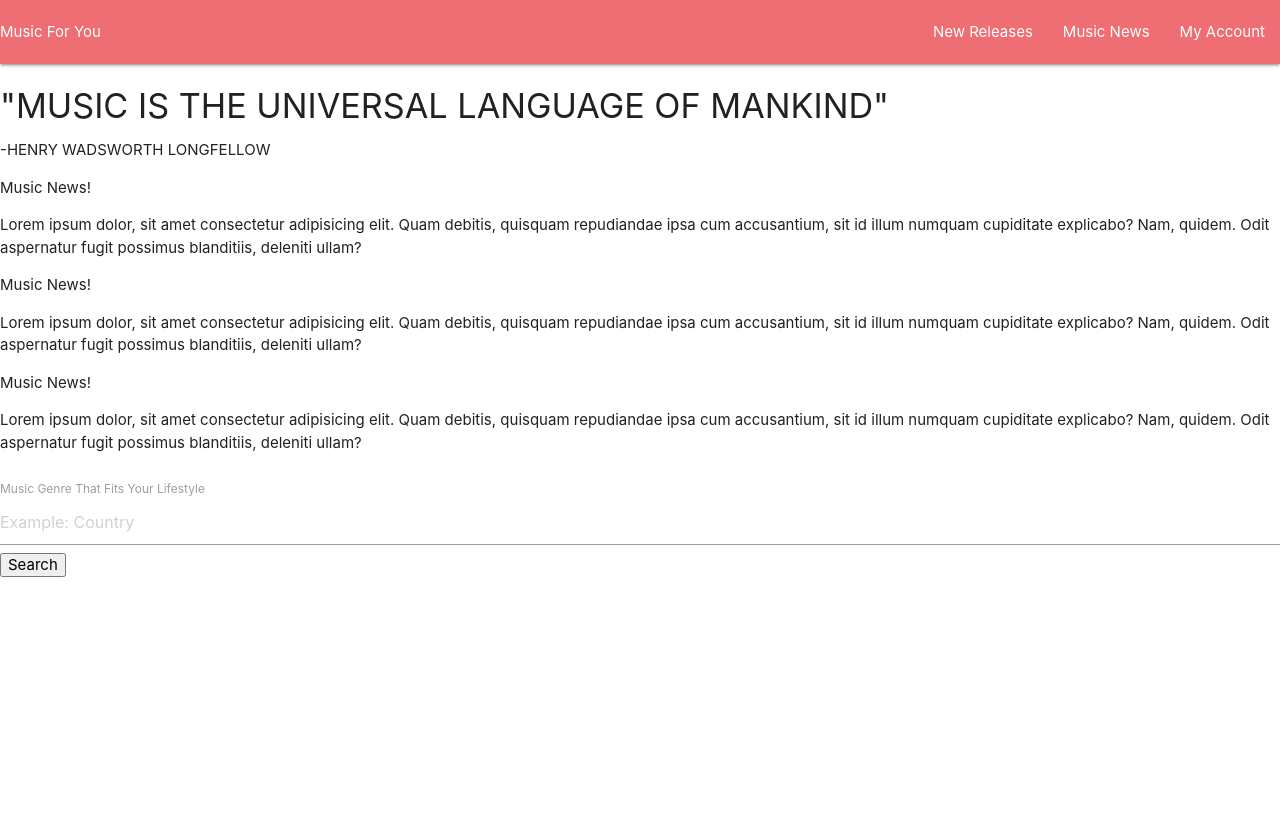
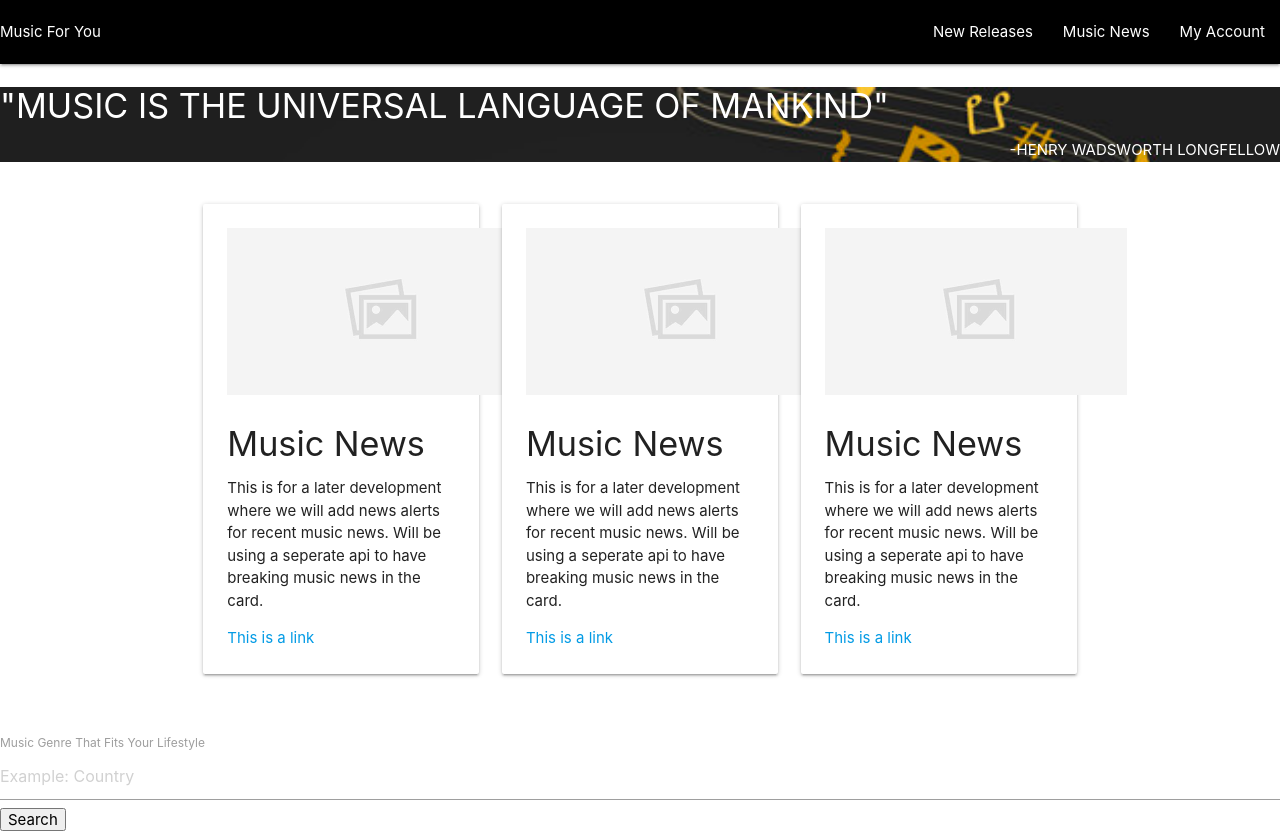
Before and after one commit to KevinFromConn/New-Release-Recommendations, a plain HTML site: page index.html in a window 1280 px wide. Before the commit the page ends 800 px from the top, so only its background shows below. Drawn offline with nearby package versions, Linux system fonts and the light colour scheme.

Commit message:
index.html and style being worked on

```diff
--- a/assets/css/style.css
+++ b/assets/css/style.css
@@ -1,5 +1,6 @@
 #jumbotron{
-    background-image: url("../css/images/Music.jpg");
+    background-image: url("../css/images/music-background.jpg");
     background-repeat:no-repeat;
     background-size: cover;
+
     }
--- a/index.html
+++ b/index.html
@@ -1,16 +1,20 @@
 <!DOCTYPE html>
 <html lang="en">
   <head>
-    <meta charset="UTF-8">
-    <meta http-equiv="X-UA-Compatible" content="IE=edge">
-    <meta name="viewport" content="width=device-width, initial-scale=1.0">
-    <link rel="stylesheet" href="https://cdnjs.cloudflare.com/ajax/libs/materialize/1.0.0/css/materialize.min.css">
+    <meta charset="UTF-8" />
+    <meta http-equiv="X-UA-Compatible" content="IE=edge" />
+    <meta name="viewport" content="width=device-width, initial-scale=1.0" />
+    <link
+      rel="stylesheet"
+      href="https://cdnjs.cloudflare.com/ajax/libs/materialize/1.0.0/css/materialize.min.css"
+    />
+    <link rel="stylesheet" href="./assets/css/style.css" />
     <title>Music For You</title>
   </head>
   <body>
     <header>
       <nav>
-            <div class="nav-wrapper col s12">
+        <div class="nav-wrapper col s12 black h">
           <a href="#" id="music-header" class="">Music For You</a>
           <ul id="nav-mobile" class="right hide-on-med-and-down">
             <li><a href="#new-releases">New Releases</a></li>
@@ -22,35 +26,66 @@
     </header>
 
     <!--jumbotron-->
-    <section id="jumbotron" class="background-">
+    <div class="row">
+      <section id="jumbotron" class="white-text">
         <h4>"MUSIC IS THE UNIVERSAL LANGUAGE OF MANKIND"</h4>
-        <p>-HENRY WADSWORTH LONGFELLOW </p>
+        <p class="right-align">-HENRY WADSWORTH LONGFELLOW</p>
       </section>
+    </div>
 
-    <!--Main Section-->
+    <!--News Section-->
     <section>
-        <div id="music-news" class="">
-            <p id="" class="">
-                Music News!
+      <div class="row container">
+        <div class="col s12 m6 l4">
+            <div class="card-panel hoverable large">
+              <div class="card-image ">
+                <img src="./assets/css/images/placeholder.png" />
+                <br>
+                <h4 class="card-title">Music News</h4>
+              </div>
+              <div class="card-content">
+                <p>
+                  This is for a later development where we will add news alerts for recent music news. Will be using a seperate api to have breaking music news in the card.
                 </p>
-            <div id="card-txt" class=""">
-                Lorem ipsum dolor, sit amet consectetur adipisicing elit. Quam debitis, quisquam repudiandae ipsa cum accusantium, sit id illum numquam cupiditate explicabo? Nam, quidem. Odit aspernatur fugit possimus blanditiis, deleniti ullam?
+              </div>
+              <div class="card-action">
+                <a href="#">This is a link</a>
               </div>
             </div>
-        <div id="music-news" class="">
-            <p id="" class="">
-                Music News!
+          </div>
+        <div class="col s12 m6 l4">
+            <div class="card-panel hoverable large">
+              <div class="card-image ">
+                <img src="./assets/css/images/placeholder.png" />
+                <br>
+                <h4 class="card-title">Music News</h4>
+              </div>
+              <div class="card-content">
+                <p>
+                  This is for a later development where we will add news alerts for recent music news. Will be using a seperate api to have breaking music news in the card.
                 </p>
-            <div id="card-txt" class=""">
-                Lorem ipsum dolor, sit amet consectetur adipisicing elit. Quam debitis, quisquam repudiandae ipsa cum accusantium, sit id illum numquam cupiditate explicabo? Nam, quidem. Odit aspernatur fugit possimus blanditiis, deleniti ullam?
+              </div>
+              <div class="card-action">
+                <a href="#">This is a link</a>
               </div>
             </div>
-        <div id="music-news" class="">
-            <p id="" class="">
-                Music News!
+          </div>
+          <div class="col s12 m6 l4">
+            <div class="card-panel hoverable large">
+              <div class="card-image ">
+                <img src="./assets/css/images/placeholder.png" />
+                <br>
+                <h4 class="card-title">Music News</h4>
+              </div>
+              <div class="card-content">
+                <p>
+                  This is for a later development where we will add news alerts for recent music news. Will be using a seperate api to have breaking music news in the card.
                 </p>
-            <div id="card-txt" class=""">
-                Lorem ipsum dolor, sit amet consectetur adipisicing elit. Quam debitis, quisquam repudiandae ipsa cum accusantium, sit id illum numquam cupiditate explicabo? Nam, quidem. Odit aspernatur fugit possimus blanditiis, deleniti ullam?
+              </div>
+              <div class="card-action">
+                <a href="#">This is a link</a>
+              </div>
+            </div>
           </div>
       </div>
     </section>
@@ -60,22 +95,20 @@
     <section class="">
       <div id="search-bar" class="">
         <form action="submit" class="">
-            <label for="input" class="">Music Genre That Fits Your Lifestyle</label><br/>
-            <input type="text" placeholder="Example: Country" class="" /><br>
+          <label for="input" class=""
+            >Music Genre That Fits Your Lifestyle</label
+          ><br />
+          <input type="text" placeholder="Example: Country" class="" /><br />
           <button id="seach-btn" class="">Search</button>
         </form>
       </div>
     </section>
 
-    <Footer>
+    <footer>
 
-    </Footer>
-
-
-
+    </footer>
 
     <script src="https://sdk.scdn.co/spotify-player.js"></script>
     <script src="./assets/js/script.js"></script>
-
   </body>
 </html>
```
Also changed, not shown: assets/css/images/Music.jpg (deleted), assets/css/images/music-background.jpg (added), assets/css/images/placeholder.png (added). Lines whose indentation alone changed are shown as unchanged.
